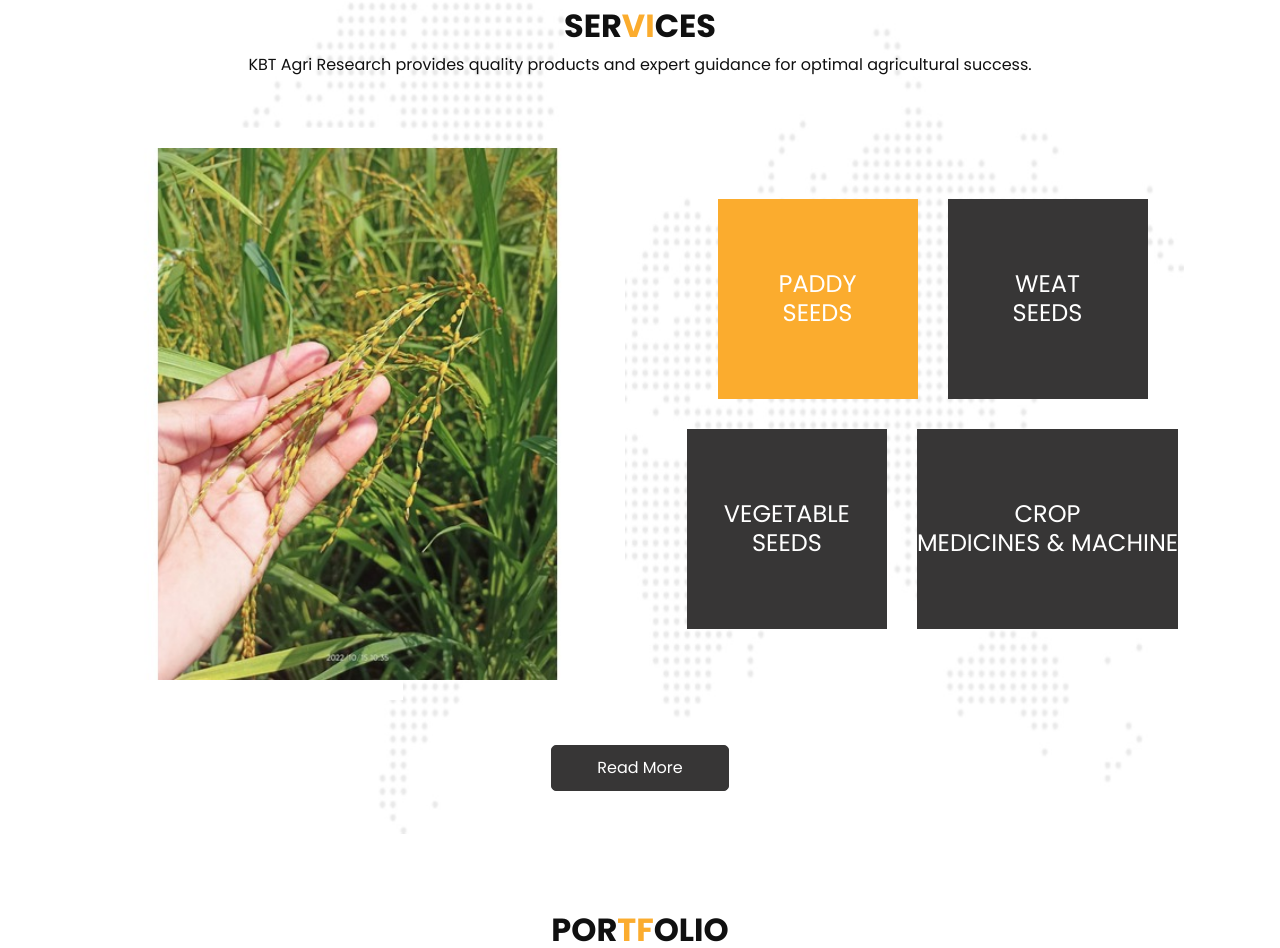
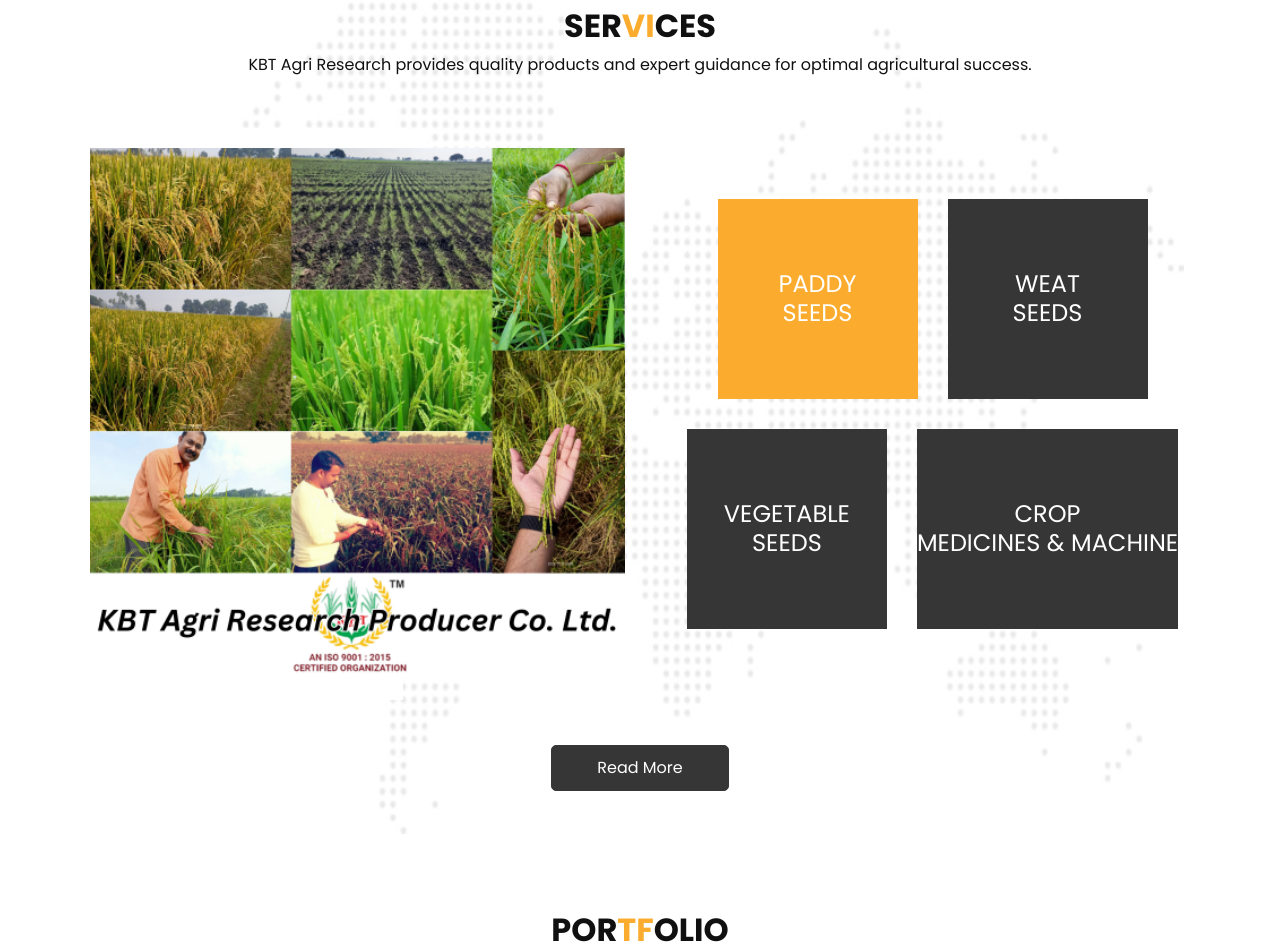
Before and after one commit to rishu11rr/KBTagrimau, a plain HTML site: page index.html in a window 1280 px wide. Shown: the part 815-1763 px from the top of the page. Drawn offline with nearby package versions, Linux system fonts and the light colour scheme.

Commit message:
Update index.html

```diff
--- a/index.html
+++ b/index.html
@@ -208,7 +208,7 @@
         <div class="col-lg-6 ">
           <div class="img-container tab-content">
             <div class="img-box tab-pane fade show active" id="img1" role="tabpanel">
-              <img src="images/service-img.jpg" alt="" />
+              <img src="images/ss1.png" alt="" />
             </div>
             <div class="img-box tab-pane fade  " id="img2" role="tabpanel">
               <img src="images/service-img.jpg" alt="" />
```
